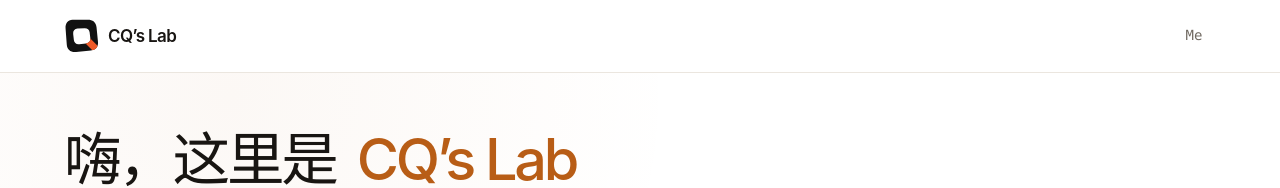
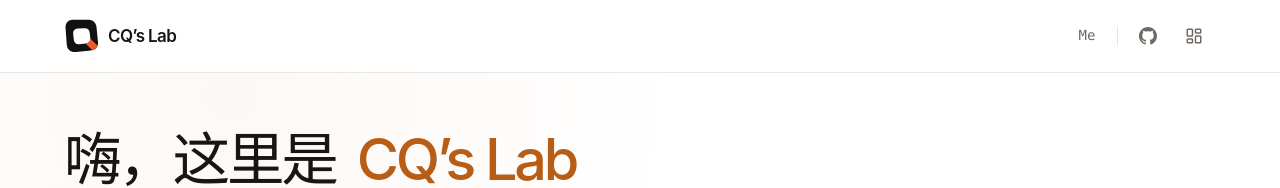
Before and after one commit to bangbangde/codebuff-next, a Next.js app: page / in a window 1280 px wide. Shown: the top 188 px of the page. Built offline with nearby package versions, Linux system fonts and the light colour scheme.

Commit message:
Add Site header utility links (#74)

```diff
--- a/app/(site)/_components/site-header.tsx
+++ b/app/(site)/_components/site-header.tsx
@@ -1,5 +1,6 @@
 import Image from "next/image";
 import Link from "next/link";
+import { SiteUtilityLinks } from "./site-utility-links";
 
 const navigationLinkClassName =
   "inline-flex min-h-11 min-w-11 items-center justify-center rounded-md px-2 font-mono text-sm leading-body text-muted-foreground no-underline transition-[color,background-color,border-color] duration-[140ms] ease-[ease] hover:bg-brand-accent-soft hover:text-brand-accent focus-visible:bg-brand-accent-soft focus-visible:text-brand-accent motion-reduce:transition-none";
@@ -35,10 +36,14 @@
             />
             CQ’s Lab
           </Link>
-          <nav className="flex gap-1" aria-label="Primary navigation">
+          <nav
+            className="flex items-center gap-1"
+            aria-label="Primary navigation"
+          >
             <Link className={navigationLinkClassName} href="/me">
               Me
             </Link>
+            <SiteUtilityLinks />
           </nav>
         </div>
       </header>
--- /dev/null
+++ b/app/(site)/_components/site-utility-links.tsx
@@ -0,0 +1,81 @@
+"use client";
+
+import { LayoutDashboardIcon } from "lucide-react";
+import Link from "next/link";
+import type { SVGProps } from "react";
+
+import {
+  Tooltip,
+  TooltipContent,
+  TooltipProvider,
+  TooltipTrigger,
+} from "@/components/ui/tooltip";
+
+const utilityLinkClassName =
+  "inline-flex size-11 items-center justify-center rounded-md text-muted-foreground no-underline transition-[color,background-color] duration-[140ms] ease-[ease] hover:bg-brand-accent-soft hover:text-brand-accent focus-visible:bg-brand-accent-soft focus-visible:text-brand-accent motion-reduce:transition-none";
+
+function GitHubMarkIcon(props: SVGProps<SVGSVGElement>) {
+  return (
+    <svg fill="currentColor" viewBox="0 0 24 24" {...props}>
+      <path d="M12 0C5.37 0 0 5.373 0 12c0 5.303 3.438 9.8 8.205 11.385.6.113.82-.258.82-.577 0-.285-.01-1.04-.015-2.04-3.338.724-4.042-1.61-4.042-1.61-.546-1.387-1.333-1.756-1.333-1.756-1.09-.745.083-.729.083-.729 1.205.084 1.84 1.237 1.84 1.237 1.07 1.835 2.809 1.305 3.495.998.108-.776.418-1.305.762-1.605-2.665-.305-5.466-1.334-5.466-5.93 0-1.31.465-2.381 1.235-3.221-.135-.303-.54-1.523.105-3.176 0 0 1.005-.322 3.3 1.23.96-.267 1.98-.399 3-.405 1.02.006 2.04.138 3 .405 2.28-1.552 3.285-1.23 3.285-1.23.645 1.653.24 2.873.12 3.176.765.84 1.23 1.911 1.23 3.221 0 4.61-2.805 5.625-5.475 5.921.42.36.81 1.096.81 2.22 0 1.606-.015 2.896-.015 3.286 0 .315.21.69.825.57C20.565 21.795 24 17.3 24 12 24 5.373 18.627 0 12 0Z" />
+    </svg>
+  );
+}
+
+export function SiteUtilityLinks() {
+  return (
+    <>
+      <span
+        aria-hidden="true"
+        className="mx-1 h-5 w-px shrink-0 bg-border"
+      />
+      <TooltipProvider delay={350}>
+        <div className="flex items-center gap-0.5">
+          <Tooltip>
+            <TooltipTrigger
+              render={
+                <a
+                  aria-label="GitHub"
+                  className={utilityLinkClassName}
+                  href="https://github.com/bangbangde"
+                  rel="noopener noreferrer"
+                  target="_blank"
+                  title="GitHub"
+                />
+              }
+            >
+              <GitHubMarkIcon
+                aria-hidden="true"
+                className="size-[1.125rem]"
+              />
+            </TooltipTrigger>
+            <TooltipContent side="bottom" sideOffset={6}>
+              GitHub
+            </TooltipContent>
+          </Tooltip>
+
+          <Tooltip>
+            <TooltipTrigger
+              render={
+                <Link
+                  aria-label="Admin"
+                  className={utilityLinkClassName}
+                  href="/admin"
+                  title="Admin"
+                />
+              }
+            >
+              <LayoutDashboardIcon
+                aria-hidden="true"
+                className="size-[1.125rem]"
+              />
+            </TooltipTrigger>
+            <TooltipContent side="bottom" sideOffset={6}>
+              Admin
+            </TooltipContent>
+          </Tooltip>
+        </div>
+      </TooltipProvider>
+    </>
+  );
+}
```
Also changed, not shown: 1 other file (tests, documents, lock files or other folders).
